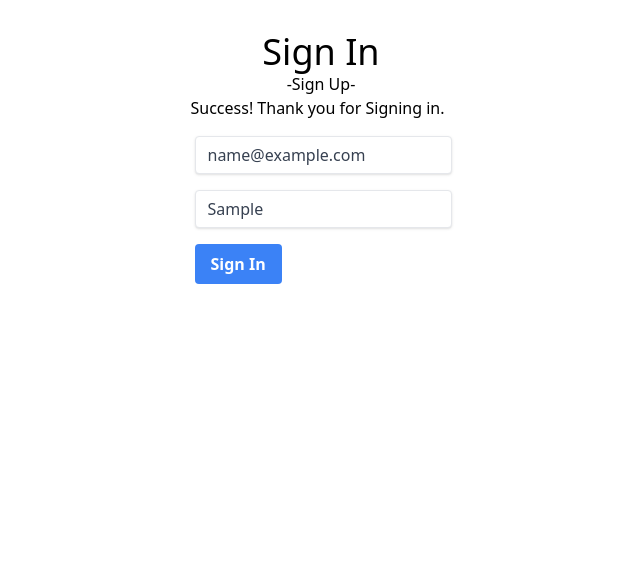
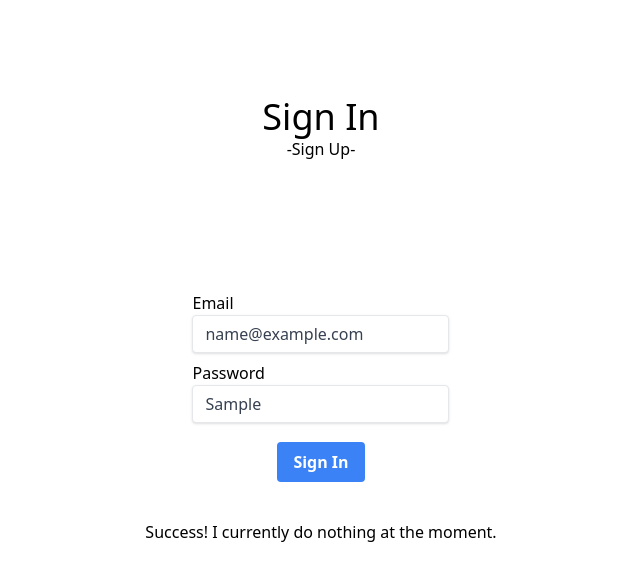
Before and after one commit to arieljsmith/final-project-frontend, a React (Create React App) app in the folder react-frontend/: page /sign-in in a window 1280 px wide. Both pictures are taken after typing "name@example.com", "Sample" into the empty fields and a click on the button "Sign In". Shown: the top 580 px of the page, without its empty margins (319-959 px from the left). Built offline with nearby package versions, Linux system fonts and the light colour scheme.

Commit message:
Made small adjustments to the css

```diff
--- a/react-frontend/src/components/SigninForm.js
+++ b/react-frontend/src/components/SigninForm.js
@@ -20,18 +20,18 @@ function SigninForm() {
   };
 
   return (
-    <div className="grid place-items-center p-8 form-container">
+    <div className="grid place-items-center  p-8  h-screen form-container">
+      <div className="grid place-items-center">
       <h1 className="text-4xl">Sign In</h1>
       <a href="/sign-up">-Sign Up-</a>
+      </div>
       <form
-        className="space-y-4 space-x-1 register-form"
+        className="grid grid-cols-1 grid-rows-6  place-items-center gap-2 register-form"
         onSubmit={handleSubmit}
       >
-        {submitted ? (
-          <div className="success-message">
-            Success! Thank you for Signing in.
-          </div>
-        ) : null}
+
+        <div>
+          <p>Email</p>
           <input
             onChange={handleEmailInputChange}
             values={values.email}
@@ -40,7 +40,9 @@ function SigninForm() {
             name="email"
             required
           />
-        <br />
+        </div>
+        <div>
+          <p>Password</p>
           <input
             onChange={handlePasswordInputChange}
             values={values.password}
@@ -49,13 +51,18 @@ function SigninForm() {
             name="password"
             required
           />
-        <br />
+        </div>
         <button
           className="bg-blue-500 hover:bg-blue-700 text-white font-bold py-2 px-4 rounded focus:outline-none focus:shadow-outline form-field"
           type="submit"
         >
           Sign In
         </button>
+        {submitted ? (
+          <div className="success-message">
+            Success! I currently do nothing at the moment.
+          </div>
+        ) : null}
       </form>
     </div>
   );
--- a/react-frontend/src/components/SignupForm.js
+++ b/react-frontend/src/components/SignupForm.js
@@ -29,7 +29,7 @@ function SignupForm() {
 
   return (
     <div className="grid place-items-center p-8 h-screen form-container">
-      <div className="grid place-items-center">
+      <div className="grid space-y-4 place-items-center">
         <h1 className="text-4xl text-center">Sign Up</h1>
         <a className="w-full text-center" href="/sign-in">
           -Sign In-
@@ -38,11 +38,7 @@ function SignupForm() {
           className="grid grid-cols-2 grid-rows-4 place-items-center gap-x-2 gap-y-4 register-form"
           onSubmit={handleSubmit}
         >
-          {submitted ? (
-            <div className="success-message">
-              Success! Thank you for registering
-            </div>
-          ) : null}
+
           <div>
             <p>First Name</p>
             <input
@@ -70,7 +66,7 @@ function SignupForm() {
             <input
               onChange={handleEmailInputChange}
               values={values.email}
-              className="shadow apperance-none border rounded  py-2 px-3 text-gray-700 leading-tight focus:outline-none focus:shadow-outline form-field"
+              className="w-96 shadow apperance-none border rounded  py-2 px-3 text-gray-700 leading-tight focus:outline-none focus:shadow-outline form-field"
               placeholder="Email"
               name="email"
               required
@@ -81,7 +77,7 @@ function SignupForm() {
             <input
               onChange={handlePasswordInputChange}
               values={values.password}
-              className="shadow apperance-none border rounded  py-2 px-3 text-gray-700 leading-tight focus:outline-none focus:shadow-outline form-field"
+              className="w-96 shadow apperance-none border rounded  py-2 px-3 text-gray-700 leading-tight focus:outline-none focus:shadow-outline form-field"
               placeholder="Password"
               name="password"
               required
@@ -93,6 +89,11 @@ function SignupForm() {
           >
             Sign Up
           </button>
+          {submitted ? (
+            <div className="success-message">
+              Success! I currently do nothing at the moment
+            </div>
+          ) : null}
         </form>
       </div>
     </div>
```
Lines whose indentation alone changed are shown as unchanged.
